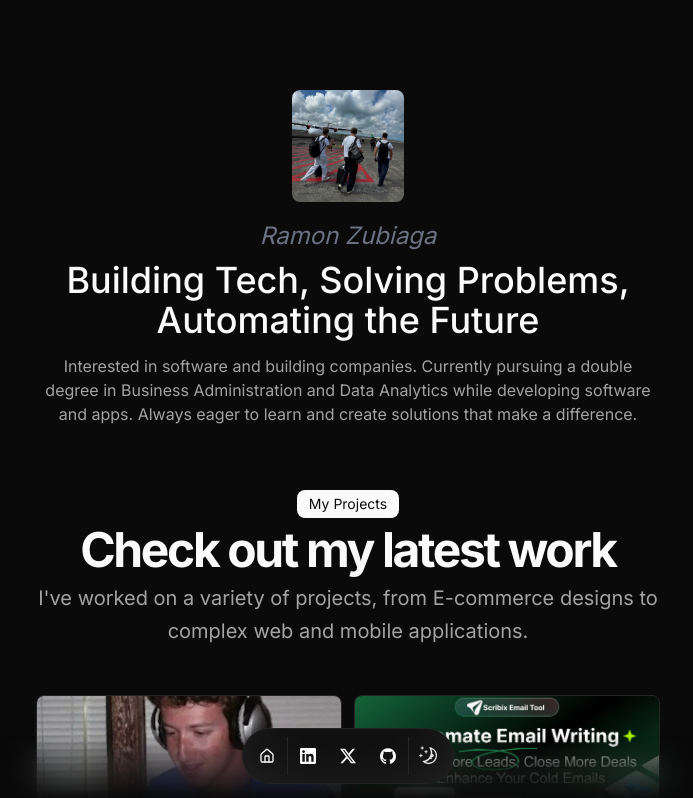
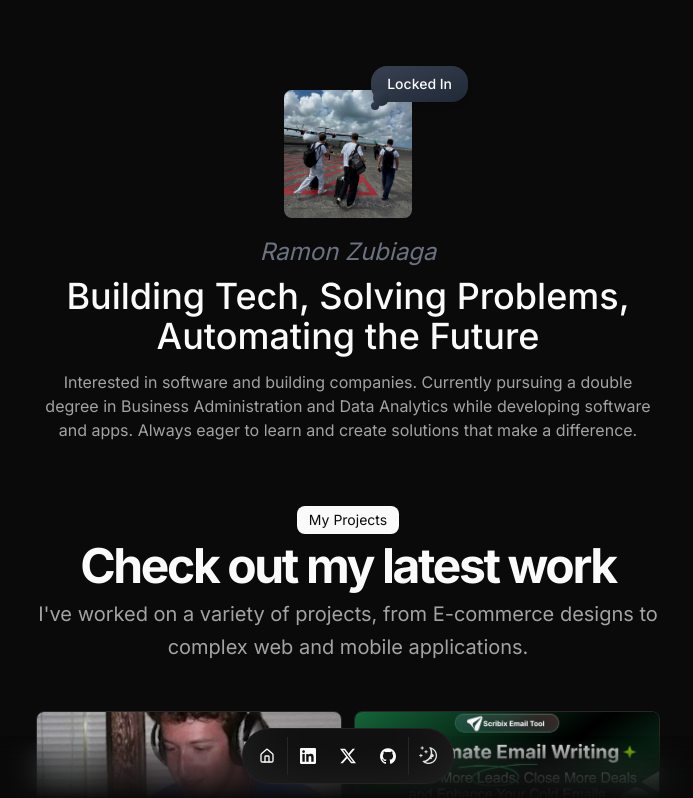
Before and after one commit to RammonZub/Portfolio-RamonZubiaga-2025, a Next.js app: page / in a window 1280 px wide. Shown: the top 798 px of the page, without its empty margins (292-985 px from the left). Built offline with nearby package versions, Linux system fonts and the light colour scheme.

Commit message:
"Locked In"

```diff
--- a/src/app/page.tsx
+++ b/src/app/page.tsx
@@ -16,12 +16,17 @@ export default function Page() {
       <section id="hero" className="text-center">
         <div className="mx-auto w-full max-w-2xl space-y-4">
           <BlurFade delay={BLUR_FADE_DELAY}>
-            <div className="relative w-28 h-28 mx-auto">
+            <div className="relative w-32 h-32 mx-auto">
               <img
                 src={DATA.avatarUrl}
                 alt={DATA.name}
                 className="w-full h-full object-cover rounded-lg"
               />
+              <div className="absolute -top-6 -right-14 bg-gradient-to-br from-gray-200 to-gray-300 dark:from-gray-700 dark:to-gray-800 rounded-2xl px-4 py-2 text-sm font-medium shadow-md">
+                Locked In
+                <div className="absolute left-0.5 bottom-1 w-4 h-4 bg-gradient-to-br from-gray-200 to-gray-300 dark:from-gray-700 dark:to-gray-800 rounded-full transform translate-y-1/2"></div>
+                <div className="absolute left-0 bottom-0 w-2 h-2 bg-gradient-to-br from-gray-200 to-gray-300 dark:from-gray-700 dark:to-gray-800 rounded-full transform translate-y-full"></div>
+              </div>
             </div>
           </BlurFade>
           <div className="space-y-3">
```
